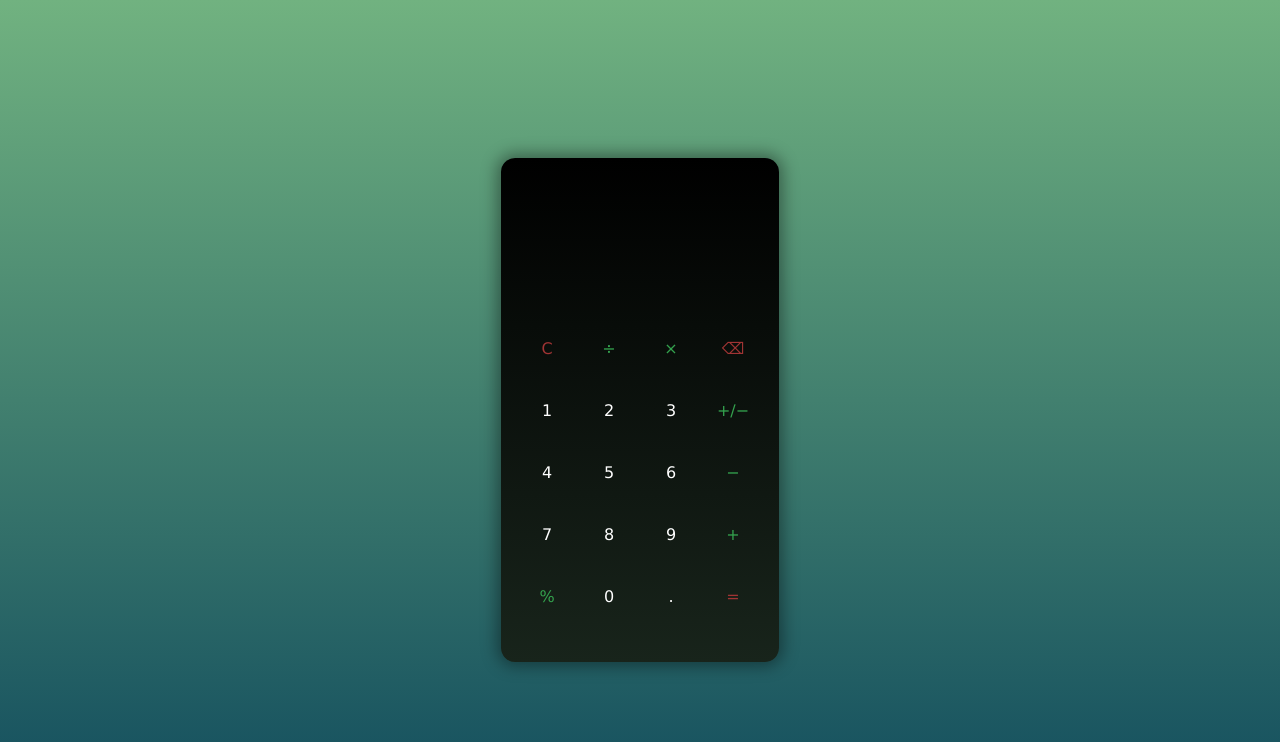
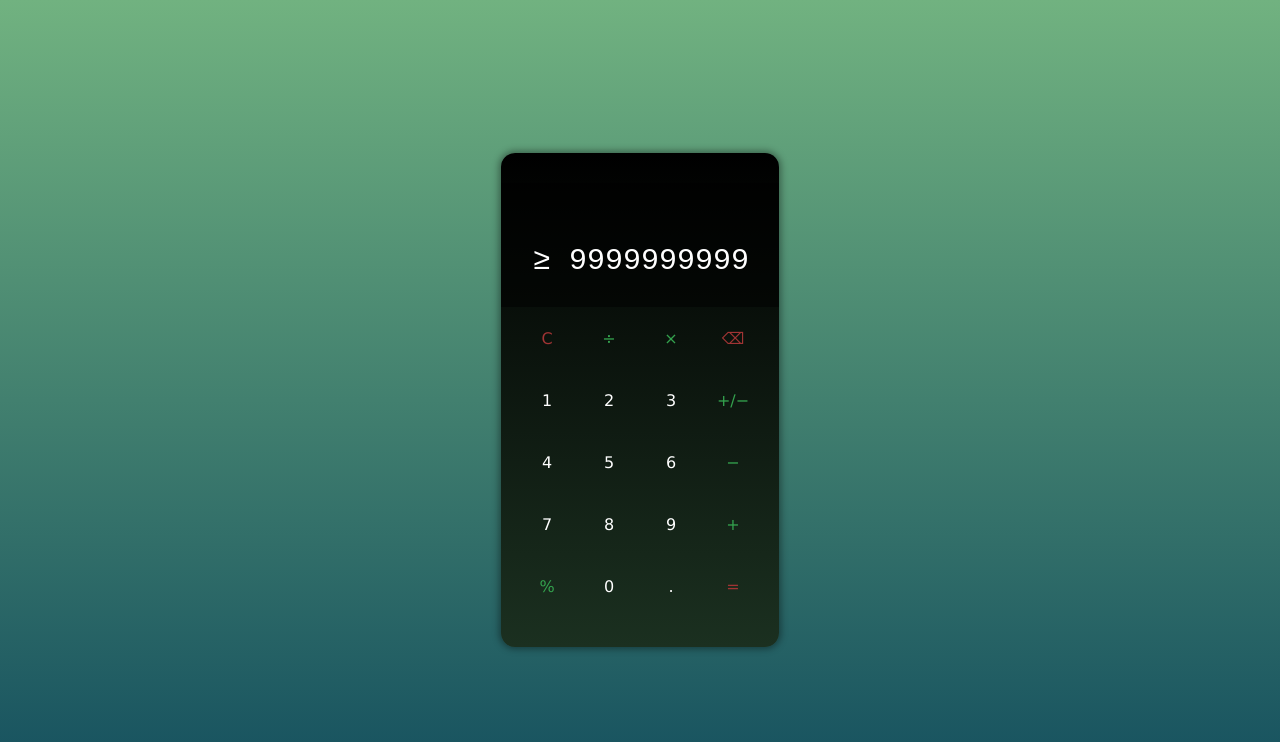
Before and after one commit to detierrez/odin-calculator, a plain HTML site: page index.html in a window 1280 px wide. Drawn offline with Linux system fonts and the light colour scheme.

Commit message:
Tweak style by adding black display background

```diff
--- a/css/styles.css
+++ b/css/styles.css
@@ -19,30 +19,33 @@ body {
     to bottom,
     #71b280,
     #134e5e
-  ); /* Chrome 10-25, Safari 5.1-6 */
+  );
   background: linear-gradient(
     to bottom,
     #71b280,
     #134e5e
-  ); /* W3C, IE 10+/ Edge, Firefox 16+, Chrome 26+, Opera 12+, Safari 7+ */
+  );
 }
 
 .calc-container {
   display: flex;
-  margin-top: 20px;
   flex-direction: column;
   background: linear-gradient(
     to top,
-    #18241b,
+    #1b3020,
     black
     /* #050c0e */
-  ); /* W3C, IE 10+/ Edge, Firefox 16+, Chrome 26+, Opera 12+, Safari 7+ */
+  );
   border-radius: 14px;
-  padding: 35px 15px;
-  box-shadow: 0px 0px 16px 4px rgba(0, 0, 0, 0.39);
+  padding: 30px 0px;
+  box-shadow: 0px 0px 7px 2px rgba(0, 0, 0, 0.39);
 }
 
-button {
+#button-grid{
+  margin: 0px 15px;
+}
+
+#button-grid button {
   width: var(--s);
   height: var(--s);
   margin: 1px;
@@ -58,14 +61,14 @@ button {
   transition: 0.1s background-color, 0.1s box-shadow, 0.2s border;
 }
 
-button:hover {
+#button-grid button:hover {
   transition: 0.1s background-color, 0.1s box-shadow, 0.2s border;
   border: 1px rgb(var(--btn-color)) solid;
   /* box-shadow: 0px 0px 12px 1px rgb(var(--btn-color), 0.4),
     inset 0px 0px 30px 1px rgb(var(--btn-color), 0.4); */
 }
 
-button:active {
+#button-grid button:active {
   background-color: rgb(var(--btn-color), 0.4);
   transition: 0.1s background-color;
 }
@@ -91,26 +94,23 @@ button:active {
   flex-direction: column;
   justify-content: end;
   align-items: stretch;
-
-  padding: 0 15px;
-  /* margin: 40px 0; */
+  padding: 0 30px;
 
   color: white;
-  font-size: 16px;
+  background-color: rgba(0, 0, 0, 0.53);
+  font-size: 30px;
   font-family: monospace;
-
-  /* border: 1px solid white; */
-  /* border-radius: 6px; */
 }
 
 #top-display,
 #bot-display {
   flex: 1 0 var(--s);
   min-height: var(--s);
-  padding: 1px 0;
+
   display: flex;
   justify-content: flex-end;
   align-items: flex-start;
+  padding: 1px 0px;
 }
 
 #top-display {
--- a/js/calculator-cbs.js
+++ b/js/calculator-cbs.js
@@ -17,7 +17,7 @@ if numberBot is null.
 - trailingDot is for cases like "123.", but not "123.4".
 */
 let numberTop = null;
-let numberBot = null;
+let numberBot = MAX_NUMBER;
 let operator = "+";
 let hasOnlyMinus = false;
 let hasTrailingDot = false;
```
